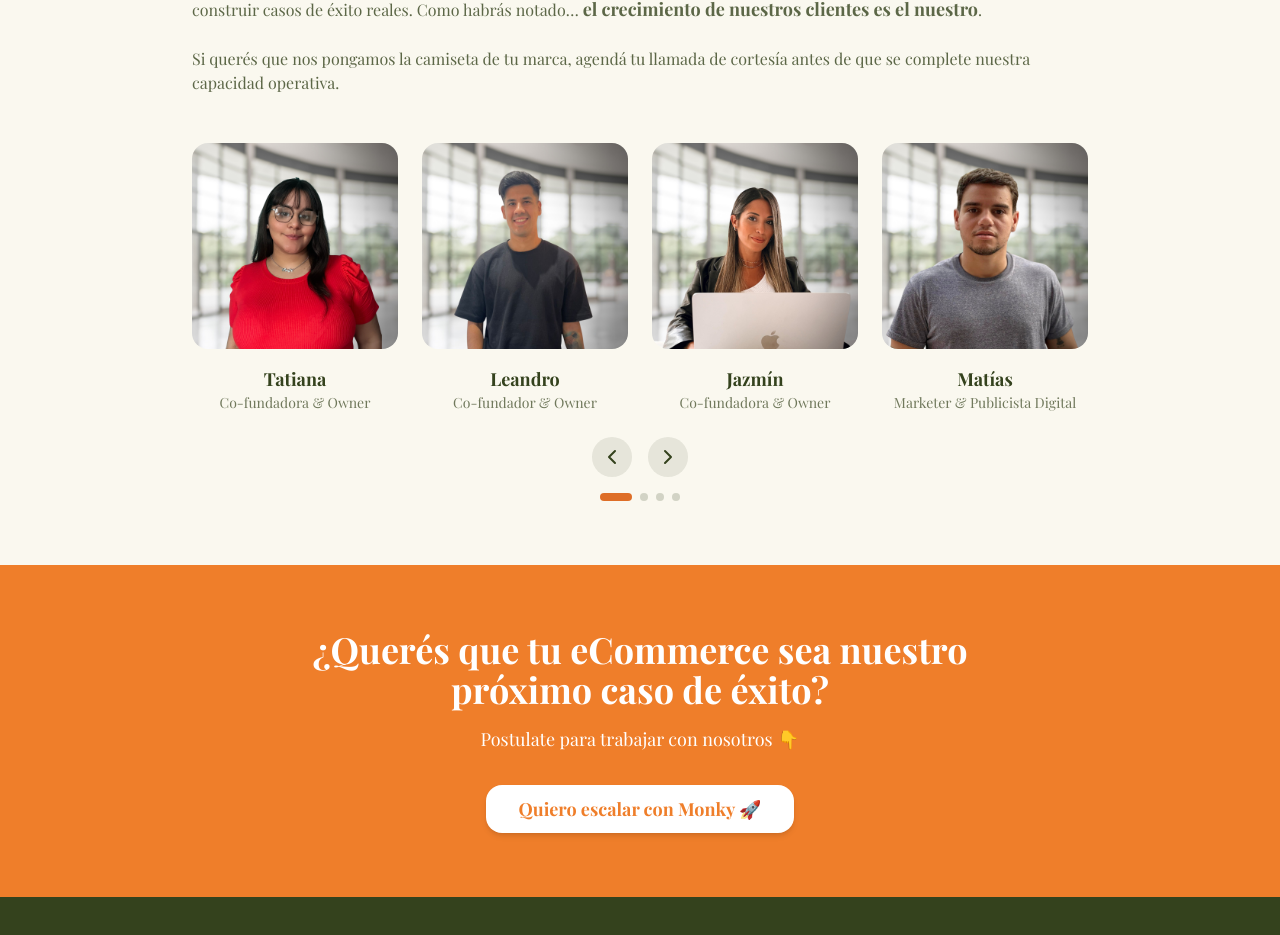
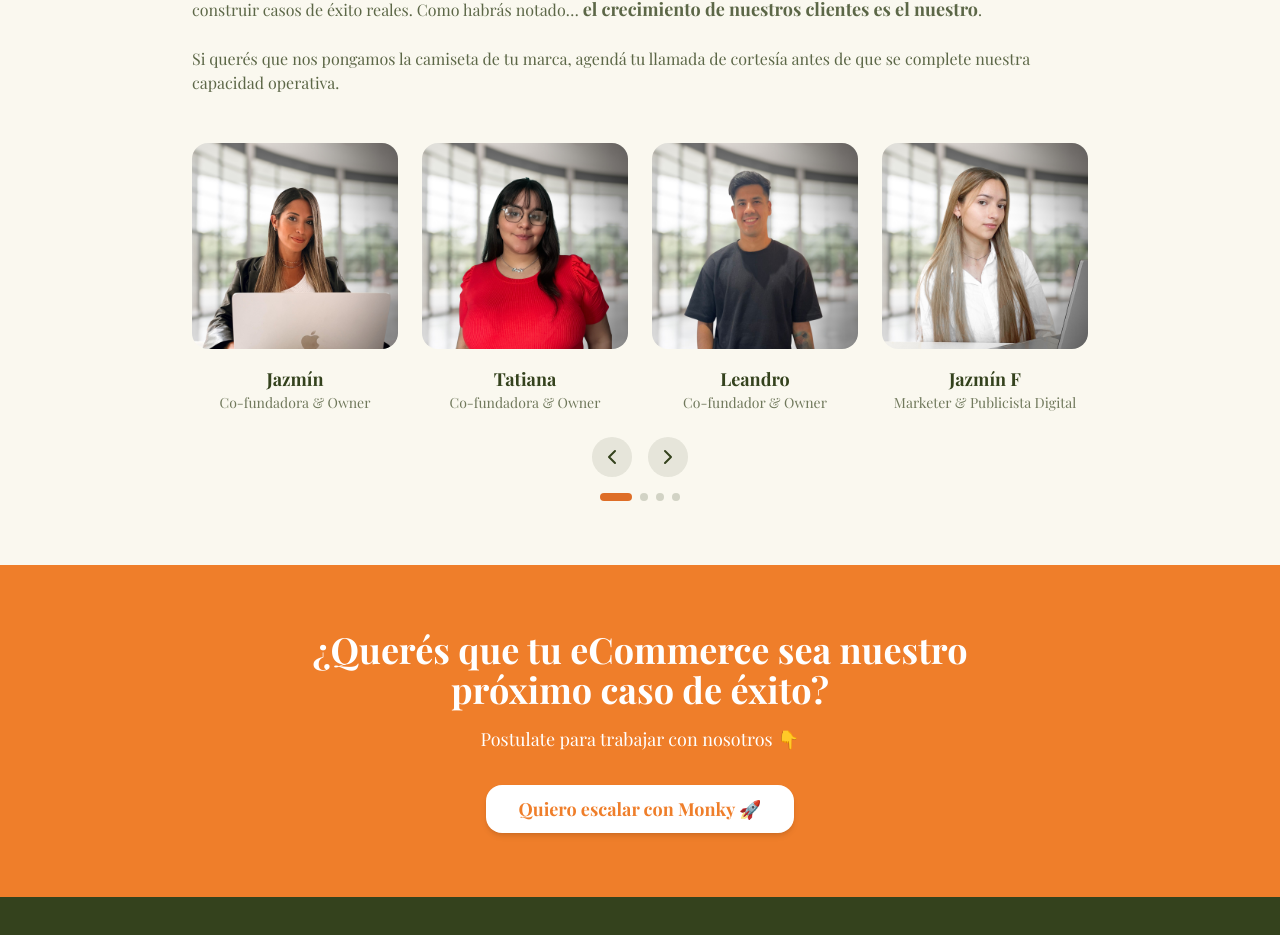
Before and after one commit to Tatiana11777/monky, a Next.js app: page / in a window 1280 px wide. Shown: the part 4573-5508 px from the top of the page. Built offline with nearby package versions, Linux system fonts and the light colour scheme; a web font is replaced by a local one.

Commit message:
Update team-section.tsx

```diff
--- a/components/team-section.tsx
+++ b/components/team-section.tsx
@@ -12,6 +12,11 @@ export default function TeamSection() {
 
   const teamMembers = [
      {
+    name: "Jazmín",
+    role: "Co-fundadora & Owner",
+    image: "jazmin.jpg",
+  },
+  {
     name: "Tatiana",
     role: "Co-fundadora & Owner",
     image: "tatiana.jpg",
@@ -22,9 +27,9 @@ export default function TeamSection() {
     image: "leandro.jpg",
   },
   {
-      name: "Jazmín",
-      role: "Co-fundadora & Owner",
-      image: "jazmin.jpg",
+    name: "Jazmín F",
+    role: "Marketer & Publicista Digital",
+    image: "jazminf.jpg",
   },
   {
     name: "Matías",
@@ -32,19 +37,14 @@ export default function TeamSection() {
     image: "matias.jpg",
   },
   {
-      name: "Jazmín F",
+    name: "Catalina",
     role: "Marketer & Publicista Digital",
-      image: "jazminf.jpg",
+    image: "catalina.jpg",
   },
   {
     name: "Juan Manuel",
     role: "Marketer & Publicista Digital",
     image: "juanmanuel.jpg",
-    },
-    {
-      name: "Catalina",
-      role: "Marketer & Publicista Digital",
-      image: "catalina.jpg",
   },
   ]
 
```
Lines whose indentation alone changed are shown as unchanged.
